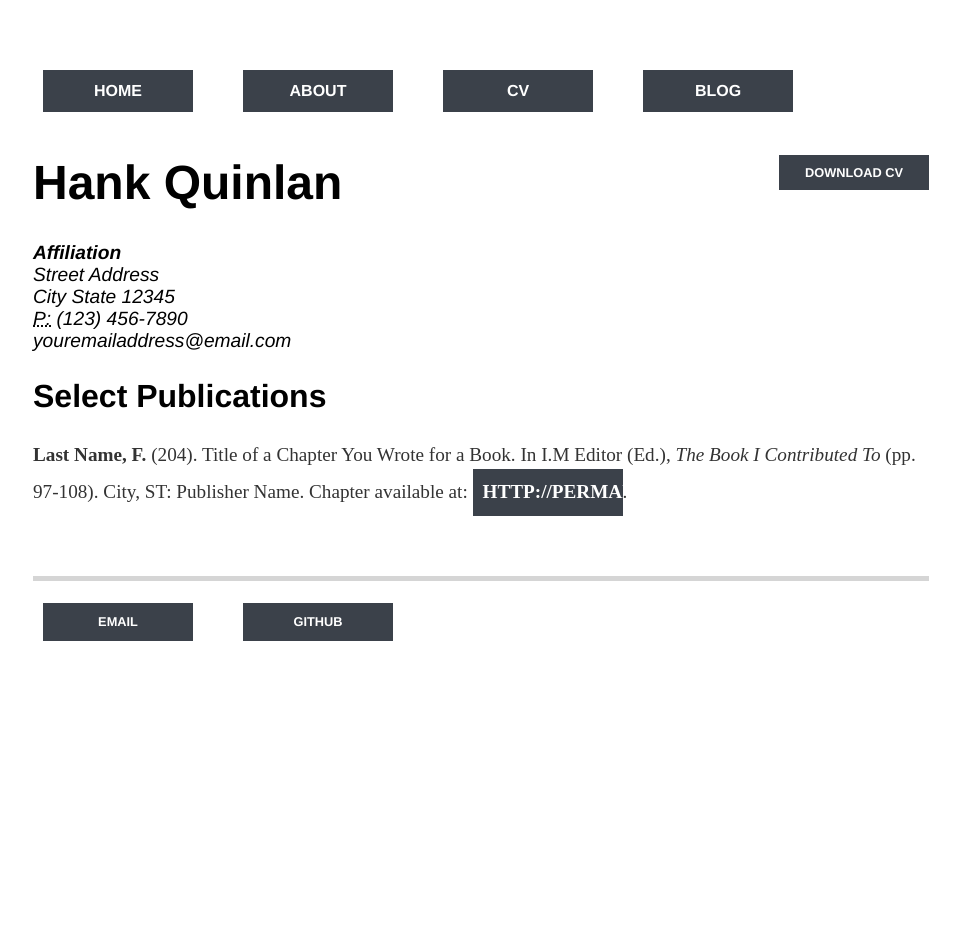
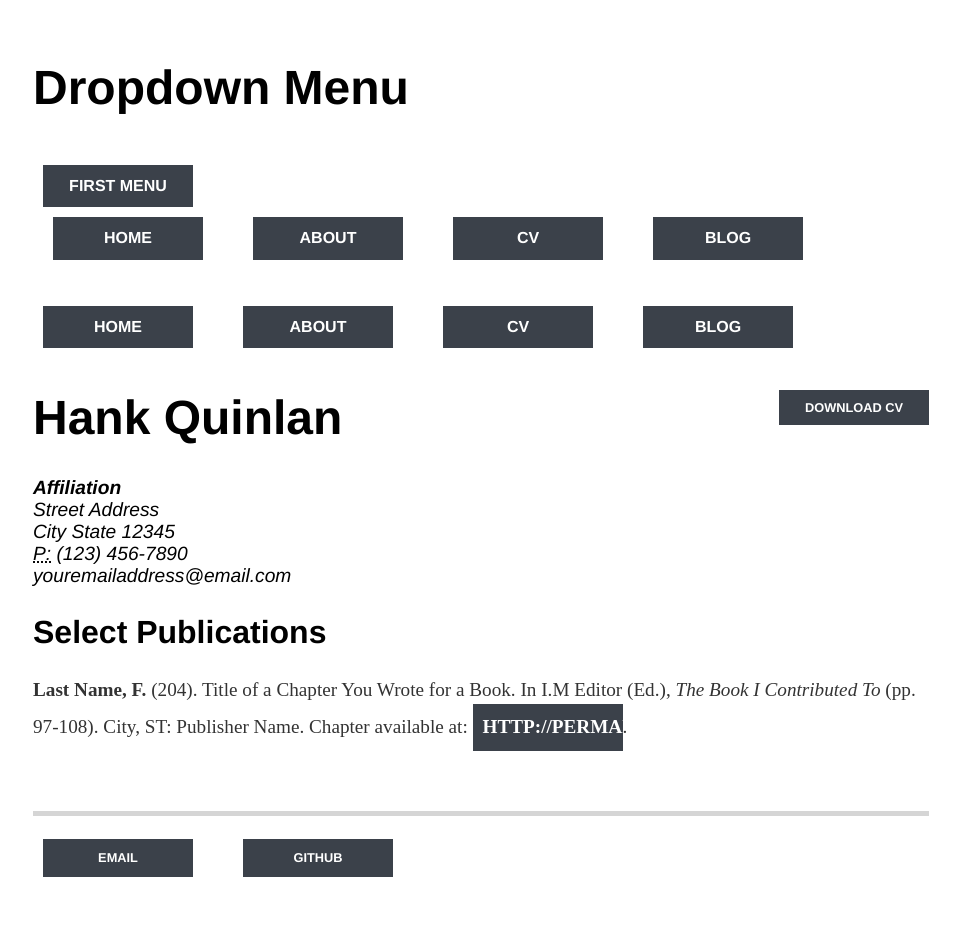
Before and after one commit to Achrine/achrine.github.io, a Jekyll site: the page built from cv/index.html, in a window 1280 px wide. Shown: the whole page, without its empty margins (159-1119 px from the left). Built offline with Jekyll 4.4.1, drawn with Linux system fonts in a browser that asks for light colours; before the commit the page ends 900 px from its top, so only the background shows below that.

Commit message:
Update default.html

```diff
--- a/_layouts/default.html
+++ b/_layouts/default.html
@@ -10,6 +10,20 @@
 
   <body>
     <nav>
+<div class="container">
+  <h1 class="title">Dropdown Menu</h1>
+  <ul>
+    <li class="dropdown">
+      <a href="#" data-toggle="dropdown">First Menu <i class="icon-arrow"></i></a>
+      <ul class="dropdown-menu">
+      <li><a href="/">Home</a></li>
+      <li><a href="/about">About</a></li>
+      <li><a href="/cv">CV</a></li>
+      <li><a href="/blog">Blog</a></li>
+      </ul>
+    </li>
+</div>
+
 <ul>
 <li><a href="/">Home</a></li>
 <li><a href="/about">About</a></li>
@@ -31,4 +45,5 @@
   </footer>
   </body>
 
+
 </html>
```
